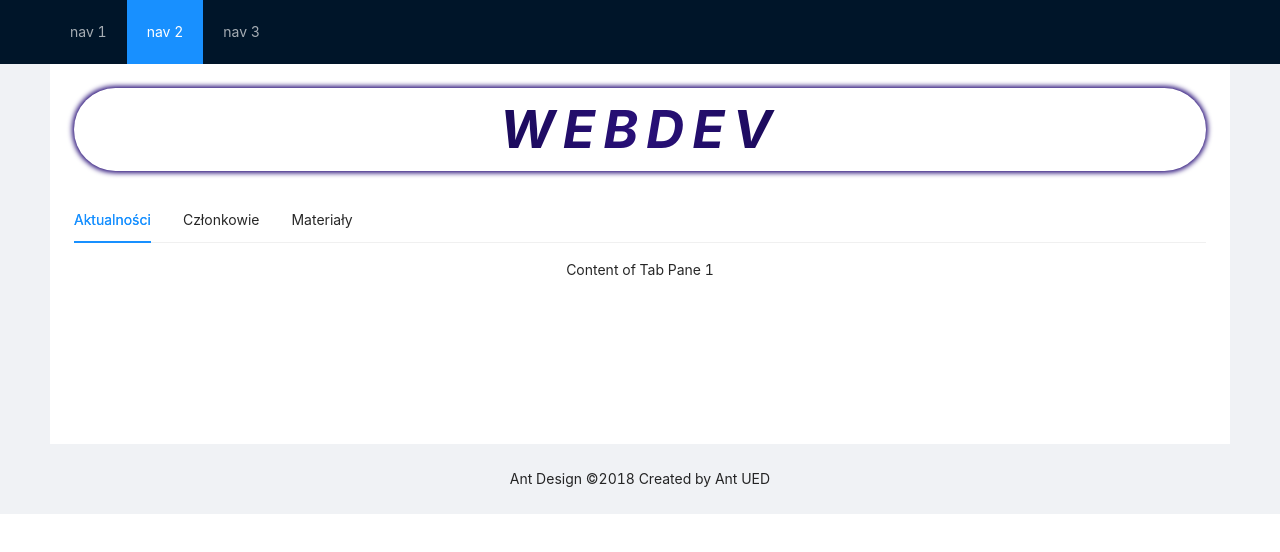
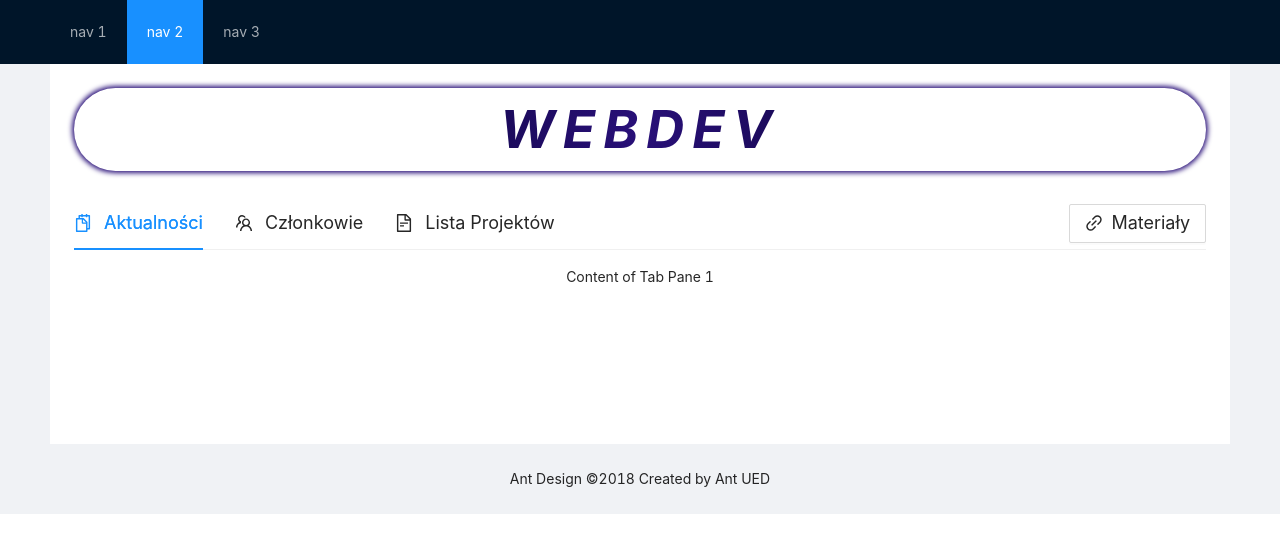
Before and after one commit to grupacosmo/portal-frontend, a React (Create React App) app: page / in a window 1280 px wide. Shown: the top 552 px of the page. Built offline with nearby package versions, Linux system fonts and the light colour scheme.

Commit message:
Added materials button and polished design

```diff
--- a/src/components/Member.js
+++ b/src/components/Member.js
@@ -1,9 +1,6 @@
 import React, {useState} from "react";
 import {Avatar, Popover, Button, Row, Col} from 'antd';
-import {UserOutlined} from '@ant-design/icons';
-import {CrownOutlined} from '@ant-design/icons';
-import {IdcardOutlined} from '@ant-design/icons';
-
+import {UserOutlined,CrownOutlined,IdcardOutlined} from '@ant-design/icons';
 
 const popoverContent = (
     <div>
--- a/src/views/Team/Team.js
+++ b/src/views/Team/Team.js
@@ -1,13 +1,21 @@
 import React from 'react';
 import './style.css';
 import {Layout, Menu} from 'antd';
-import {Tabs} from 'antd';
+import {Tabs, Button} from 'antd';
+import {SnippetsOutlined,TeamOutlined,FileTextOutlined,LinkOutlined} from '@ant-design/icons';
 import MembersList from "../../components/MembersList";
 
 
 const {Header, Content, Footer} = Layout;
 const {TabPane} = Tabs;
 
+const tabBarContent = [
+    <span className="TabBarPane"><SnippetsOutlined />Aktualności</span>,
+    <span className="TabBarPane"><TeamOutlined />Członkowie</span>,
+    <span className="TabBarPane"><FileTextOutlined />Lista Projektów</span>
+]
+
+const con = <Button icon={<LinkOutlined />} className="TabBarButton" > Materiały </Button>
 
 const Team = () => {
     return (
@@ -28,14 +36,14 @@ const Team = () => {
                         <h1 style={{fontWeight: "bold"}}>Webdev</h1>
                     </div>
 
-                    <Tabs defaultActiveKey="1" >
-                        <TabPane tab="Aktualności" key="1">
+                    <Tabs defaultActiveKey="1" tabBarExtraContent={con}>
+                        <TabPane tab={tabBarContent[0]} key="1">
                             Content of Tab Pane 1
                         </TabPane>
-                        <TabPane tab="Członkowie" key="2">
+                        <TabPane tab={tabBarContent[1]} key="2">
                             <MembersList/>
                         </TabPane>
-                        <TabPane tab="Materiały" key="3">
+                        <TabPane tab={tabBarContent[2]} key="3">
                             Content of Tab Pane 3
                         </TabPane>
                     </Tabs>
--- a/src/views/Team/style.css
+++ b/src/views/Team/style.css
@@ -53,11 +53,21 @@
 }
 
 .MemberButton {
-    height: 70%;
+    height: 60%;
     width: 100%;
+    font-size: 17px;
     position: absolute;
     right: 0;
-    top: 15%;
+    top: 20%;
+}
+
+.TabBarPane{
+    font-size: 18px;
+}
+
+.TabBarButton{
+    font-size: 18px;
+    height: 80%;
 }
 
 @media (max-width: 575px) {
@@ -74,6 +84,15 @@
     .MemberButton {
         height: 50%;
         top: 25%;
+        font-size: 14px;
+    }
+
+    .TabBarPane{
+        font-size: 14px;
+    }
+
+    .TabBarButton{
+        font-size: 14px;
     }
 }
 
@@ -87,6 +106,15 @@
         margin-right: auto;
         width: 100%;
     }
+
+    .TabBarPane{
+        font-size: 14px;
+    }
+
+    .TabBarButton{
+        font-size: 14px;
+    }
+
 }
 
 @media (min-width: 768px) and (max-width: 991px) {
```
